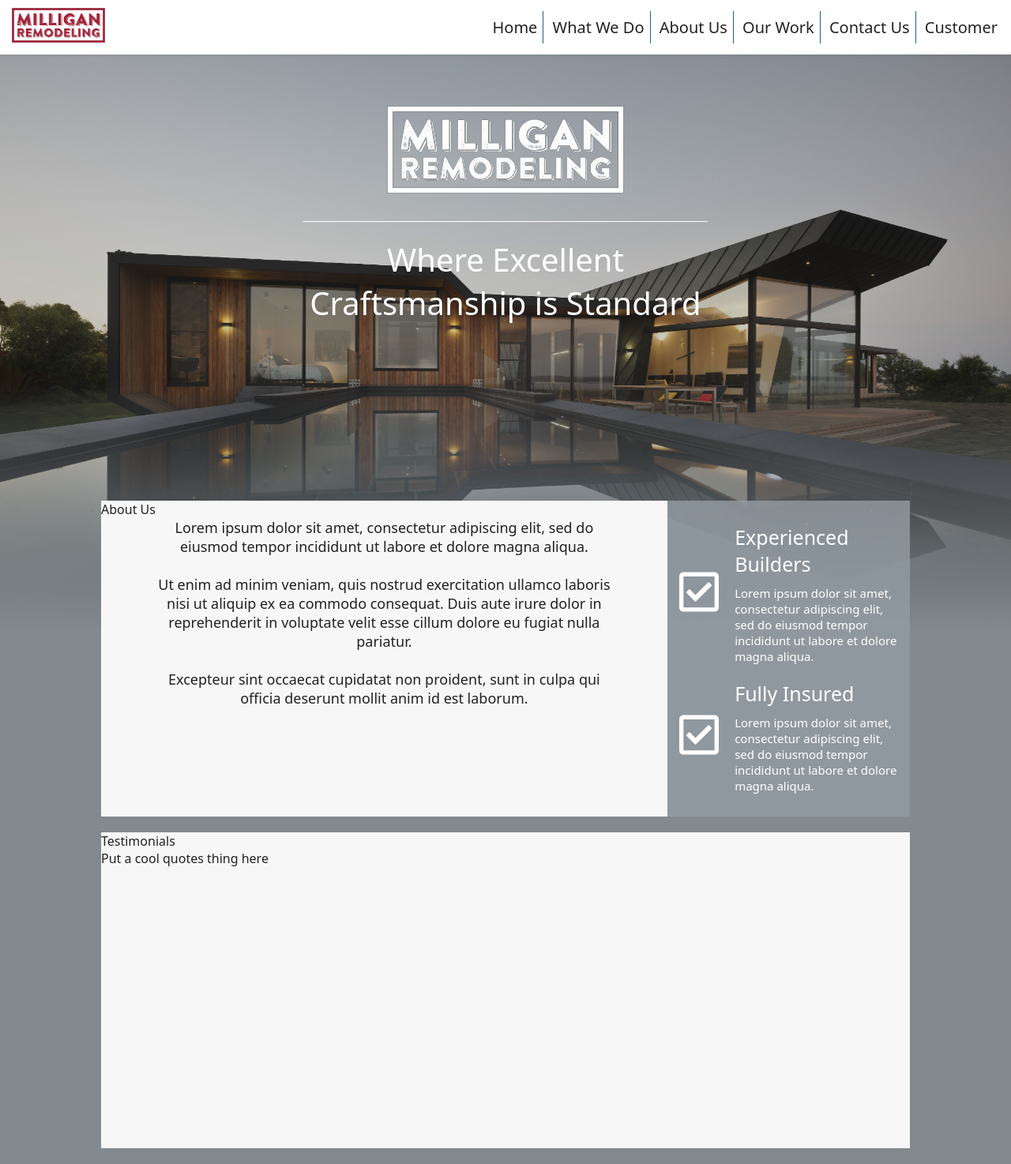
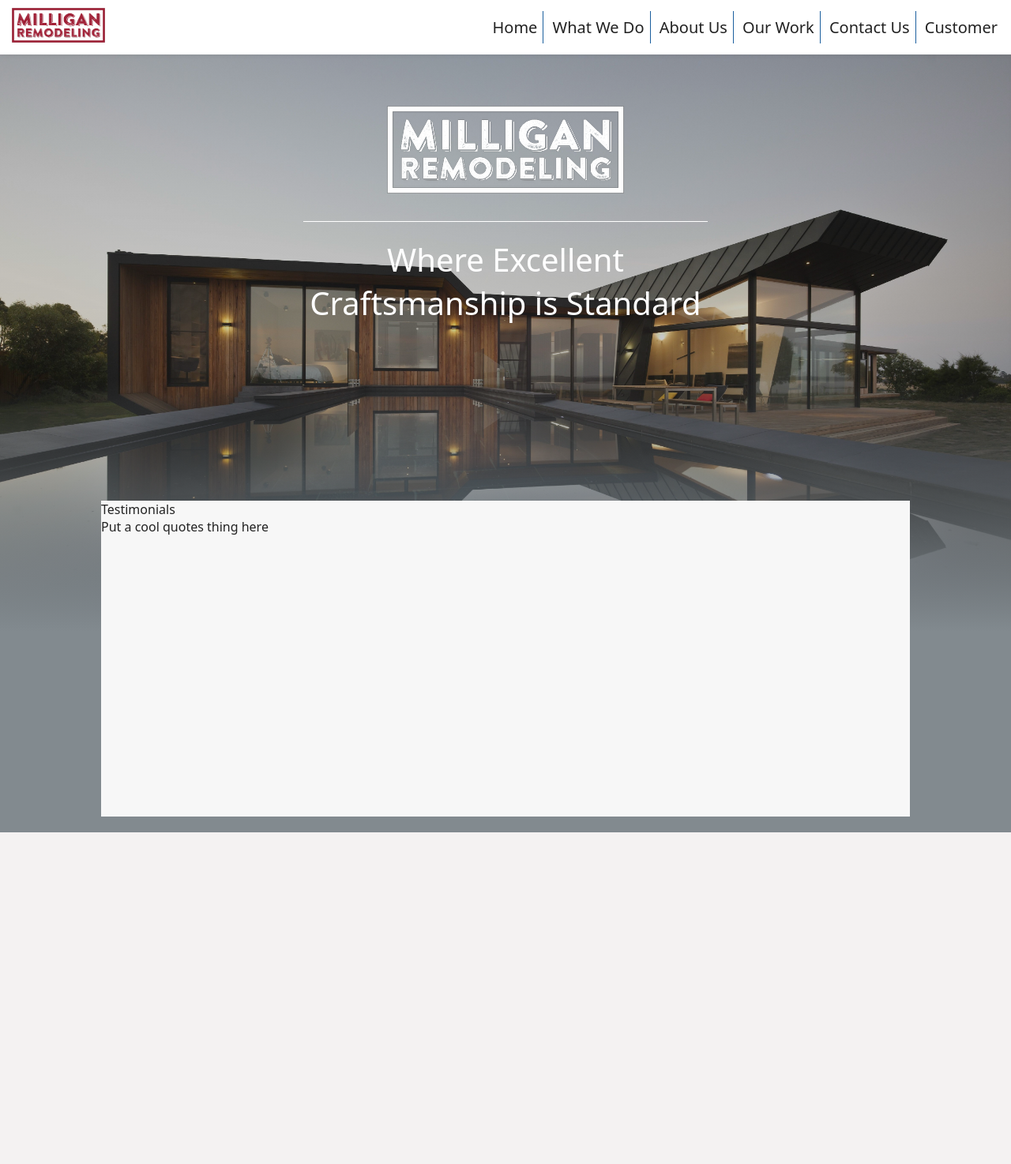
Before and after one commit to OReynolds123/MilliganRemodeling, a PHP site: page / in a window 1280 px wide. Shown: the whole page at 79% size. After the commit the page ends 1054 px from the top, so only its background shows below. Run offline with PHP 8.4, Linux system fonts and the light colour scheme.

Commit message:
Code cleanup

```diff
--- a/index.html
+++ b/index.html
@@ -72,61 +72,6 @@
 
     <!-- Projects Landing -->
 
-    <!-- About Landing -->
-    <div class="aboutLanding">
-        <a class="anchor" id="about"></a>
-        <div class="aboutLandingLeft">
-            <div class="landingTitleDiv">
-                <span class="landingTitle">About Us</span>
-            </div>
-            <div class="aboutLandingLeftText">
-                Lorem ipsum dolor sit amet, consectetur adipiscing elit, sed do eiusmod tempor incididunt ut labore et
-                dolore magna aliqua.
-                <br><br>
-                Ut enim ad minim veniam, quis nostrud exercitation ullamco laboris nisi ut aliquip ex ea commodo
-                consequat. Duis aute irure dolor in reprehenderit in voluptate velit esse cillum dolore eu fugiat nulla
-                pariatur.
-                <br><br>
-                Excepteur sint occaecat cupidatat non proident, sunt in culpa qui officia deserunt mollit anim id est
-                laborum.
-            </div>
-        </div>
-        <div class="aboutLandingRight">
-            <div class="aboutLandingRightDiv">
-                <div class="aboutLandingRightInfo">
-                    <div class="aboutLandingRightLogo">
-                        <svg viewBox="0 0 448 512">
-                            <path
-                                d="M400 32H48C21.49 32 0 53.49 0 80v352c0 26.51 21.49 48 48 48h352c26.51 0 48-21.49 48-48V80c0-26.51-21.49-48-48-48zm0 400H48V80h352v352zm-35.864-241.724L191.547 361.48c-4.705 4.667-12.303 4.637-16.97-.068l-90.781-91.516c-4.667-4.705-4.637-12.303.069-16.971l22.719-22.536c4.705-4.667 12.303-4.637 16.97.069l59.792 60.277 141.352-140.216c4.705-4.667 12.303-4.637 16.97.068l22.536 22.718c4.667 4.706 4.637 12.304-.068 16.971z">
-                            </path>
-                        </svg>
-                    </div>
-                    <div class="aboutLandingRightTextDiv">
-                        <div class="aboutLandingRightTitle">Experienced Builders</div>
-                        <div class="aboutLandingRightText">Lorem ipsum dolor sit amet, consectetur adipiscing elit, sed
-                            do eiusmod
-                            tempor incididunt ut labore et dolore magna aliqua.</div>
-                    </div>
-                </div>
-                <div class="aboutLandingRightInfo">
-                    <div class="aboutLandingRightLogo">
-                        <svg viewBox="0 0 448 512">
-                            <path
-                                d="M400 32H48C21.49 32 0 53.49 0 80v352c0 26.51 21.49 48 48 48h352c26.51 0 48-21.49 48-48V80c0-26.51-21.49-48-48-48zm0 400H48V80h352v352zm-35.864-241.724L191.547 361.48c-4.705 4.667-12.303 4.637-16.97-.068l-90.781-91.516c-4.667-4.705-4.637-12.303.069-16.971l22.719-22.536c4.705-4.667 12.303-4.637 16.97.069l59.792 60.277 141.352-140.216c4.705-4.667 12.303-4.637 16.97.068l22.536 22.718c4.667 4.706 4.637 12.304-.068 16.971z">
-                            </path>
-                        </svg>
-                    </div>
-                    <div class="aboutLandingRightTextDiv">
-                        <div class="aboutLandingRightTitle">Fully Insured</div>
-                        <div class="aboutLandingRightText">Lorem ipsum dolor sit amet, consectetur adipiscing elit, sed
-                            do eiusmod
-                            tempor incididunt ut labore et dolore magna aliqua.</div>
-                    </div>
-                </div>
-            </div>
-        </div>
-    </div>
-
     <!-- Testimonials Landing -->
     <div class="testimonialsLanding">
         <a class="anchor" id="testimonials"></a>
--- a/stylesheets/stylesheet.css
+++ b/stylesheets/stylesheet.css
@@ -225,7 +225,7 @@ a.anchor {
 }
 
 /* Landings */
-.homeLanding, .aboutLanding, .testimonialsLanding {
+.homeLanding, .testimonialsLanding {
     position: relative;
     width: var(--wdth);
     display: block;
@@ -269,70 +269,6 @@ a.anchor {
 }
 
 /* Projects Landing */
-
-
-/* About Landing */
-.aboutLanding {
-    height: 400px;
-    color: var(--black2);
-    border-color: var(--black2);
-}
-.aboutLandingLeft {
-    width: 70%;
-    float: left;
-    height: 100%;
-    background-color: var(--s2);
-}
-.aboutLandingLeftText {
-    padding: 0 0 25px 0;
-    margin: 0px auto;
-    text-align: center;
-    font-size: 18px;
-    width: 80%;
-    max-width: 900px;
-}
-.aboutLandingRight {
-    width: 30%;
-    height: 100%;
-    float: right;
-    display: flex;
-    margin-top: auto;
-    margin-bottom: auto;
-    background-color: var(--p1);
-}
-.aboutLandingRightDiv {
-    width: 100%;
-    display: flexbox;
-    margin-top: auto;
-    margin-bottom: auto;
-}
-.aboutLandingRightInfo {
-    width: 90%;
-    display: flex;
-    margin: 20px auto;
-}
-.aboutLandingRightLogo {
-    display: inline-block;
-    width: 150px;
-    padding-right: 20px;
-    fill: var(--white1);
-    margin-top: auto;
-    margin-bottom: auto;
-}
-.aboutLandingRightLogo svg {
-    width: 50px;
-}
-.aboutLandingRightTextDiv {
-    color: var(--white1);
-    display: inline-block;
-}
-.aboutLandingRightTitle {
-    font-size: 25px;
-    padding-bottom: 10px;
-}
-.aboutLandingRightText {
-    font-size: 15px;
-}
 
 /* Testimonials Landing */
 .testimonialsLanding {
@@ -380,19 +316,6 @@ a.anchor {
     .menuSmall_div {
         opacity: 0 !important;
         display: none !important;
-    }
-}
-@media screen and (max-width: 1200px) {
-    .aboutLanding {
-        height: 800px;
-    }
-    .aboutLandingLeft {
-        width: 100%;
-        height: max-content;
-    }
-    .aboutLandingRight {
-        width: 100%;
-        height: max-content;
     }
 }
 
```
